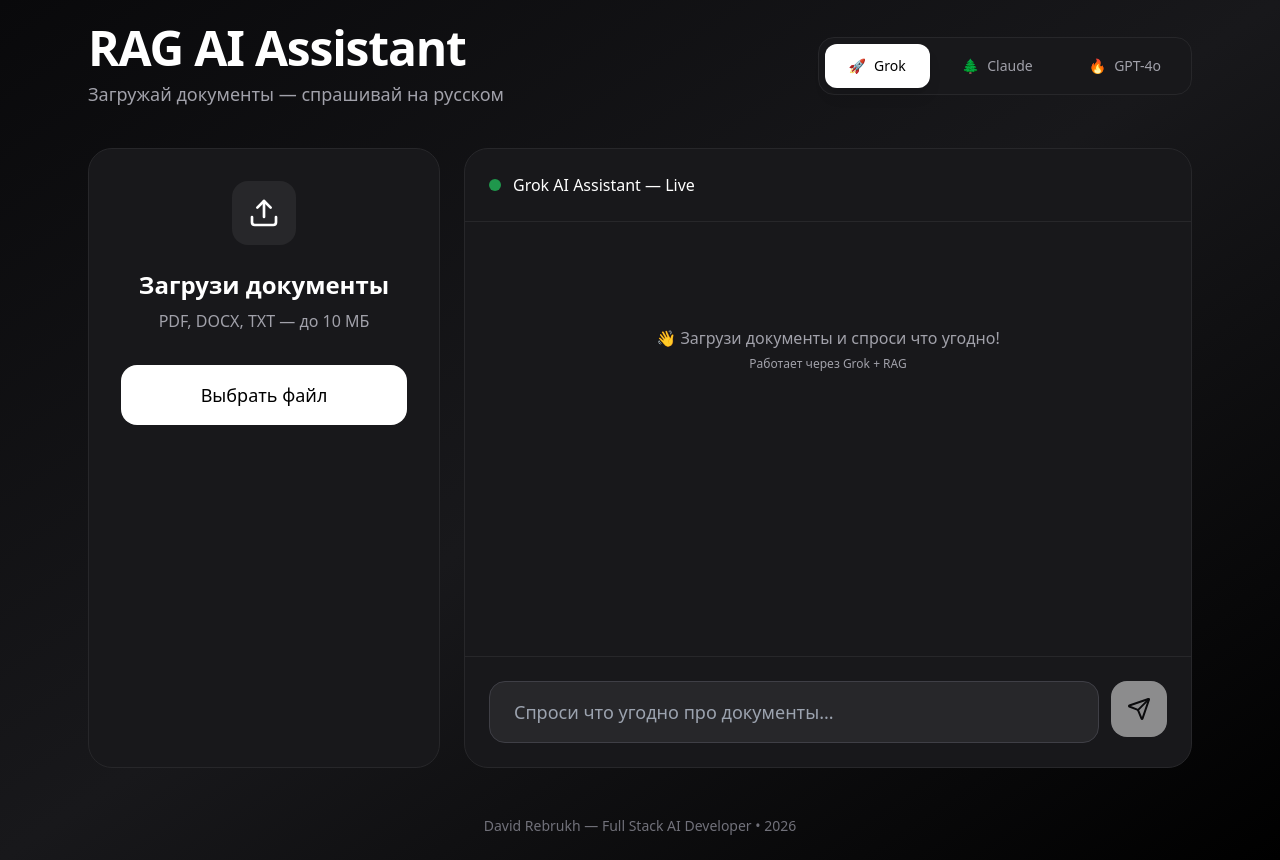
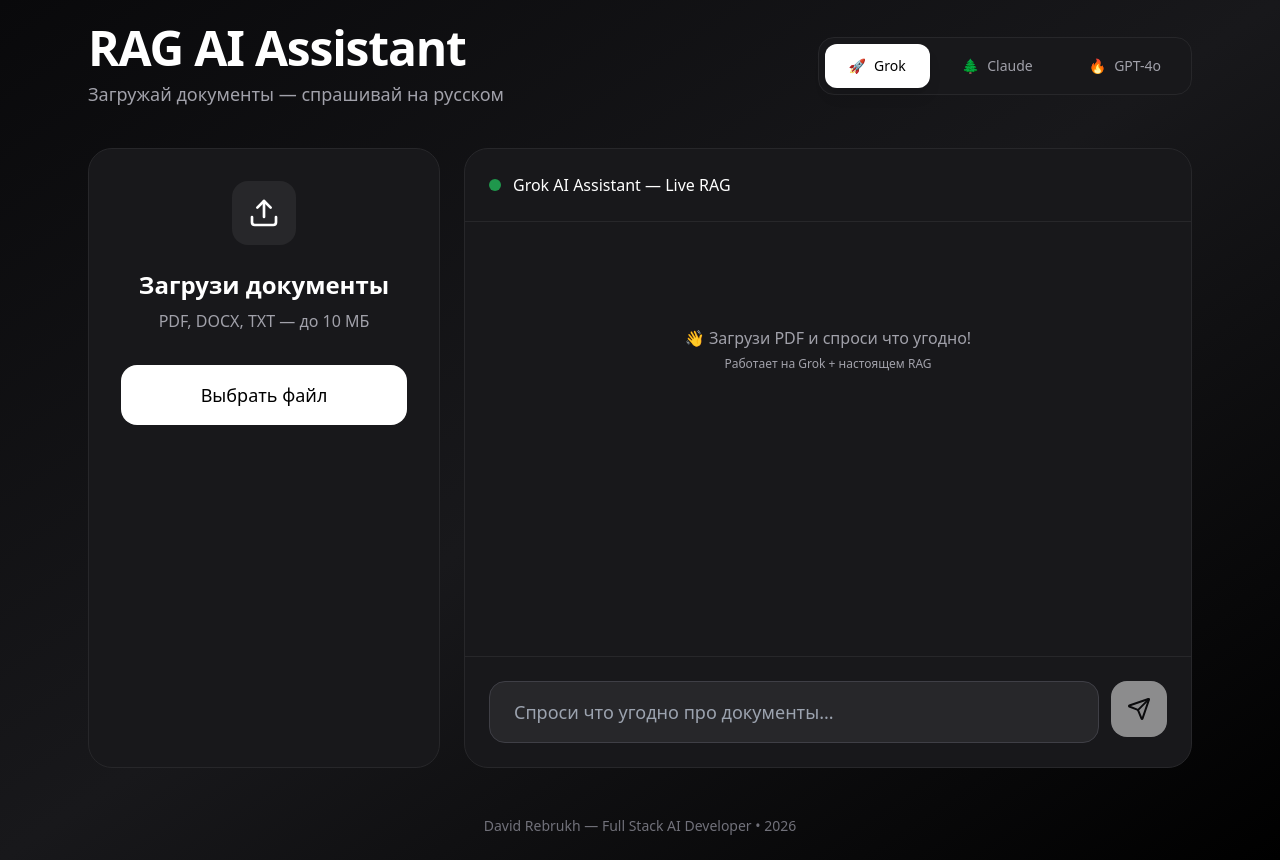
Before and after one commit to davidrebrukh/rag-ai-assistant, a Next.js app in the folder frontend/: page / in a window 1280 px wide. Built offline with nearby package versions, Linux system fonts and the light colour scheme.

Commit message:
fix: connect chat to live backend + better error

```diff
--- a/frontend/components/Chat.tsx
+++ b/frontend/components/Chat.tsx
@@ -30,11 +30,17 @@
         headers: { 'Content-Type': 'application/json' },
         body: JSON.stringify({ message: question }),
       });
+
+      if (!res.ok) throw new Error(`HTTP ${res.status}`);
+
       const data = await res.json();
-
-      setMessages(prev => [...prev, { role: 'assistant', content: data.response }]);
-    } catch (err) {
-      setMessages(prev => [...prev, { role: 'assistant', content: 'Ошибка соединения с backend' }]);
+      setMessages(prev => [...prev, { role: 'assistant', content: data.response || 'Нет ответа' }]);
+    } catch (err: any) {
+      console.error(err);
+      setMessages(prev => [...prev, {
+        role: 'assistant',
+        content: `❌ Ошибка: ${err.message}\nПроверь, запущен ли backend на Railway`
+      }]);
     }
     setLoading(false);
   };
@@ -47,14 +53,14 @@
     <div className="bg-zinc-900 border border-zinc-800 rounded-3xl flex flex-col h-[620px]">
       <div className="border-b border-zinc-800 p-6 flex items-center gap-3">
         <div className="w-3 h-3 bg-green-500 rounded-full animate-pulse"></div>
-        <span className="font-medium">Grok AI Assistant — Live</span>
+        <span className="font-medium">Grok AI Assistant — Live RAG</span>
       </div>
 
       <div className="flex-1 p-6 overflow-y-auto space-y-6">
         {messages.length === 0 && (
           <div className="text-center text-zinc-400 mt-20">
-            👋 Загрузи документы и спроси что угодно!<br />
-            <span className="text-xs">Работает через Grok + RAG</span>
+            👋 Загрузи PDF и спроси что угодно!<br />
+            <span className="text-xs">Работает на Grok + настоящем RAG</span>
           </div>
         )}
         {messages.map((msg, i) => (
```
